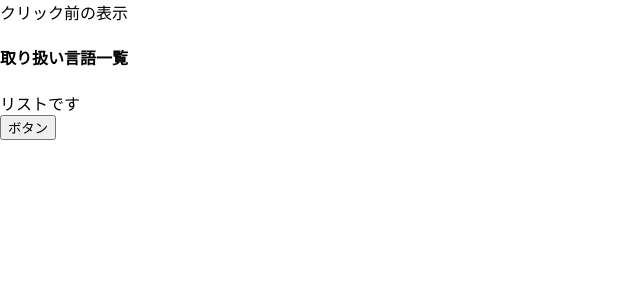
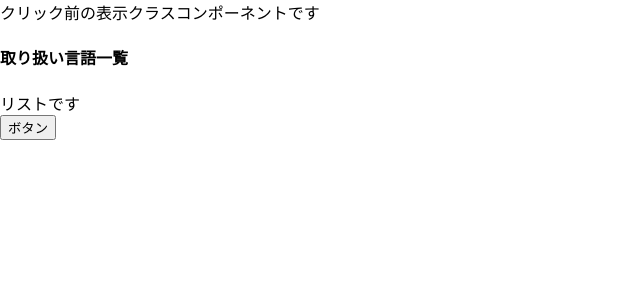
Before and after one commit to kngy0306/react-tutorial, a React (Create React App) app: page / in a window 1280 px wide. Shown: the top 300 px of the page, without its empty margins (0-640 px from the left). Built offline with nearby package versions, Linux system fonts and the light colour scheme.

Commit message:
:sparkles: クラスコンポーネントでの記述
#2までで書いたコード（ファンクションコンポーネント）をクラスコンポーネントで書き換え

```diff
--- a/src/App.js
+++ b/src/App.js
@@ -1,20 +1,30 @@
-import { useState } from "react";
+import React from "react";
 import { List } from "./List";
 
-function App() {
-  const [description, setDescription] = useState("クリック前の表示");
+class App extends React.Component {
+  constructor(props) {
+    super(props);
+    this.state = { description: "クリック前の表示" };
+  }
 
-  const changeDescription = () => {
-    setDescription("クリック後の表示です");
-  };
+  changeDescription() {
+    this.setState({
+      description: "クリック後の表示",
+    });
+  }
+
+  render() {
+    const { description } = this.state;
 
     return (
       <div>
         {description}
+        クラスコンポーネントです
         <List title="取り扱い言語一覧" />
-      <button onClick={changeDescription}>ボタン</button>
+        <button onClick={() => this.changeDescription()}>ボタン</button>
       </div>
     );
   }
+}
 
 export default App;
```
Also changed, not shown: src/List.js (+7 -2 lines), 1 other file (tests, documents, lock files or other folders). Lines whose indentation alone changed are shown as unchanged.
